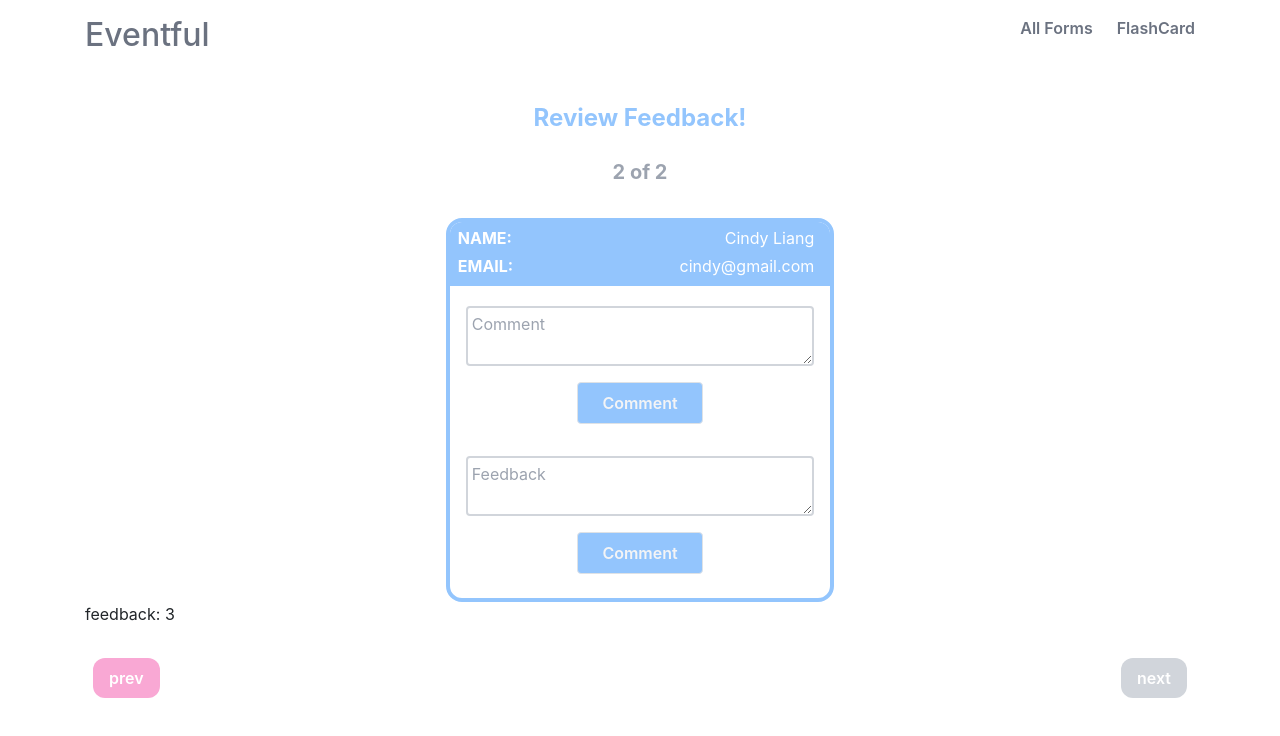
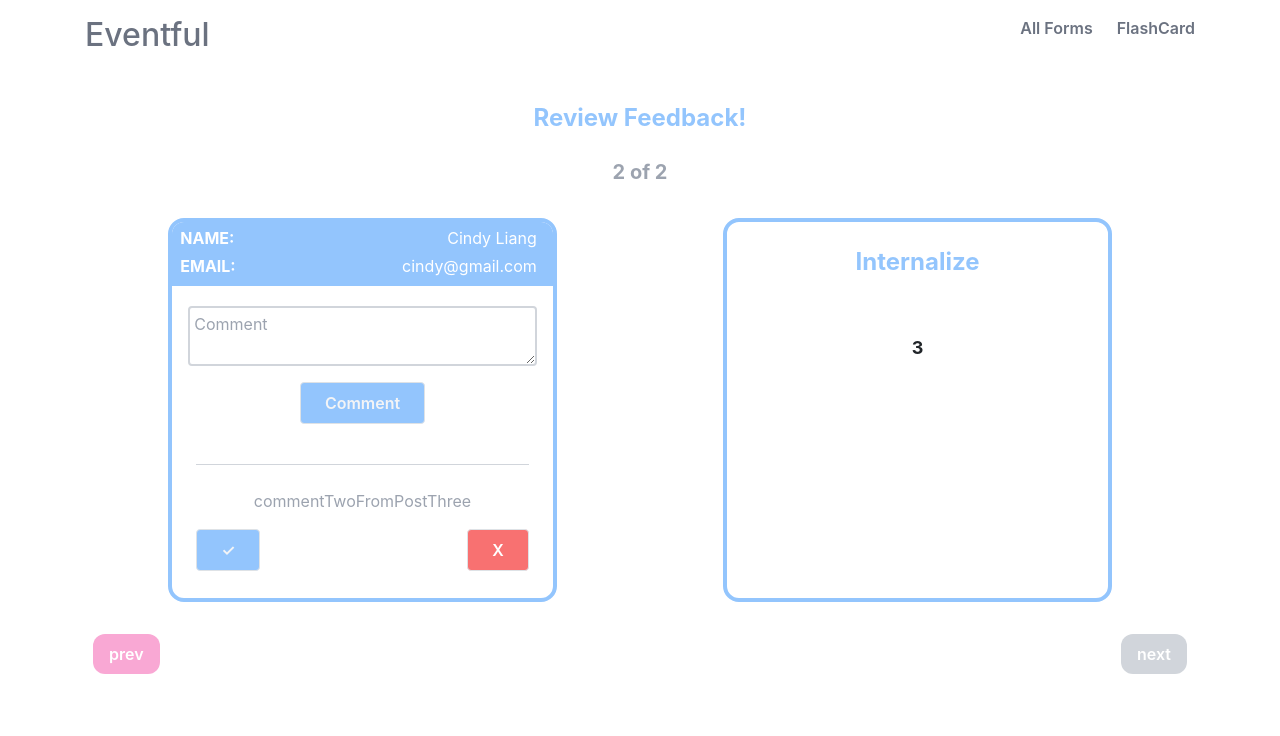
Before and after one commit to cindyliang01/eventful, a React (Create React App) app: page /FlashCard in a window 1280 px wide. Shown: the top 736 px of the page. Built offline with nearby package versions, Linux system fonts and the light colour scheme.

Commit message:
Added layout for feedback notes

```diff
--- a/src/App.js
+++ b/src/App.js
@@ -7,6 +7,8 @@ import FlashCard from "./pages/FlashCard";
 import Home from "./pages/Home";
 
 import { Route, Routes } from "react-router-dom";
+
+// onclick create post, then update the filteredpost list
 
 class App extends Component {
   state = {
@@ -58,6 +60,7 @@ class App extends Component {
 
     flashCardIndex: 1,
     pageState: "home",
+    filteredPost: [],
   };
 
   createPost = (newPost, newEmail) => {
@@ -74,6 +77,7 @@ class App extends Component {
     copyOfPosts[length].id = length + 1;
 
     this.setState({ dummyListPosts: copyOfPosts });
+    // console.log(this.state.filteredPost);
   };
 
   createFeedBack = (newFeedback, specificPost) => {
--- a/src/components/feedBackForm.jsx
+++ b/src/components/feedBackForm.jsx
@@ -39,7 +39,7 @@ class FeedBackForm extends Component {
             <textarea
               value={this.state.feedback}
               onChange={this.handleFeedbackChange}
-              placeholder="Feedback"
+              placeholder="Note down what you learned"
               className="border-2 rounded border-gray-300 p-1"
             ></textarea>
 
@@ -49,7 +49,7 @@ class FeedBackForm extends Component {
                 className=" hover:bg-transparent bg-blue-300 hover:text-blue-500 text-gray-100 font-semibold mt-3  py-2 px-4 border rounded"
                 type="submit"
               >
-                Comment
+                Internalize
               </button>
               <div className="flex flex-grow"></div>
             </div>
--- a/src/components/post.jsx
+++ b/src/components/post.jsx
@@ -14,6 +14,7 @@ class Post extends Component {
       createFeedBack,
     } = this.props;
     return (
+      <React.Fragment>
         <div>
           <div className="flex flex-col bg-blue-300 ">
             <div className="flex flex-row justify-between px-2 py-1">
@@ -32,20 +33,17 @@ class Post extends Component {
           </div>
 
           <div className=" flex flex-col rounded pt-1">
-          {/* <div className=" flex flex-row">
-              <div className="flex flex-grow"></div>
-            </div> */}
-
             {pageState === "flashcard" ? (
-            <div></div>
+              <div>
+                <FeedBackForm
+                  createFeedBack={createFeedBack}
+                  onePost={onePost}
+                ></FeedBackForm>
+              </div>
             ) : (
               <div>
                 {" "}
                 <CommentForm createComment={createComment} onePost={onePost} />
-              <FeedBackForm
-                createFeedBack={createFeedBack}
-                onePost={onePost}
-              ></FeedBackForm>
               </div>
             )}
 
@@ -66,6 +64,7 @@ class Post extends Component {
             )}
           </div>
         </div>
+      </React.Fragment>
     );
   }
 
--- a/src/pages/FlashCard.jsx
+++ b/src/pages/FlashCard.jsx
@@ -1,7 +1,5 @@
 import React, { Component } from "react";
 import Post from ".././components/post";
-import FeedBackForm from "../components/feedBackForm";
-import FeedBacks from "../components/feedbacks";
 
 class FlashCard extends Component {
   render() {
@@ -29,6 +27,7 @@ class FlashCard extends Component {
         <ul>
           {filteredPost.length > 0 ? (
             <React.Fragment>
+              <div className="flex flex-row">
                 <div className="w-auto min-w-[35%] max-w-min mt-8 mx-auto space-y-6 flex flex-col items-stretch border-4 rounded-2xl border-blue-300 max-h-96 overflow-auto">
                   <div className="flex flex-col">
                     <Post
@@ -41,7 +40,15 @@ class FlashCard extends Component {
                     ></Post>
                   </div>
                 </div>
-              <div>feedback: {filteredPost[flashCardIndex].feedback}</div>
+                <div className="w-auto min-w-[35%] max-w-min mt-8 mx-auto space-y-6 flex flex-col items-stretch border-4 rounded-2xl border-blue-300 max-h-96 overflow-auto">
+                  <h1 className="text-center font-bold text-2xl mt-4 text-blue-300">
+                    Internalize
+                  </h1>
+                  <div className="text-center font-bold text-lg pt-4">
+                    {filteredPost[flashCardIndex].feedback}
+                  </div>
+                </div>
+              </div>
             </React.Fragment>
           ) : (
             "No comments to review"
```
Lines whose indentation alone changed are shown as unchanged.
